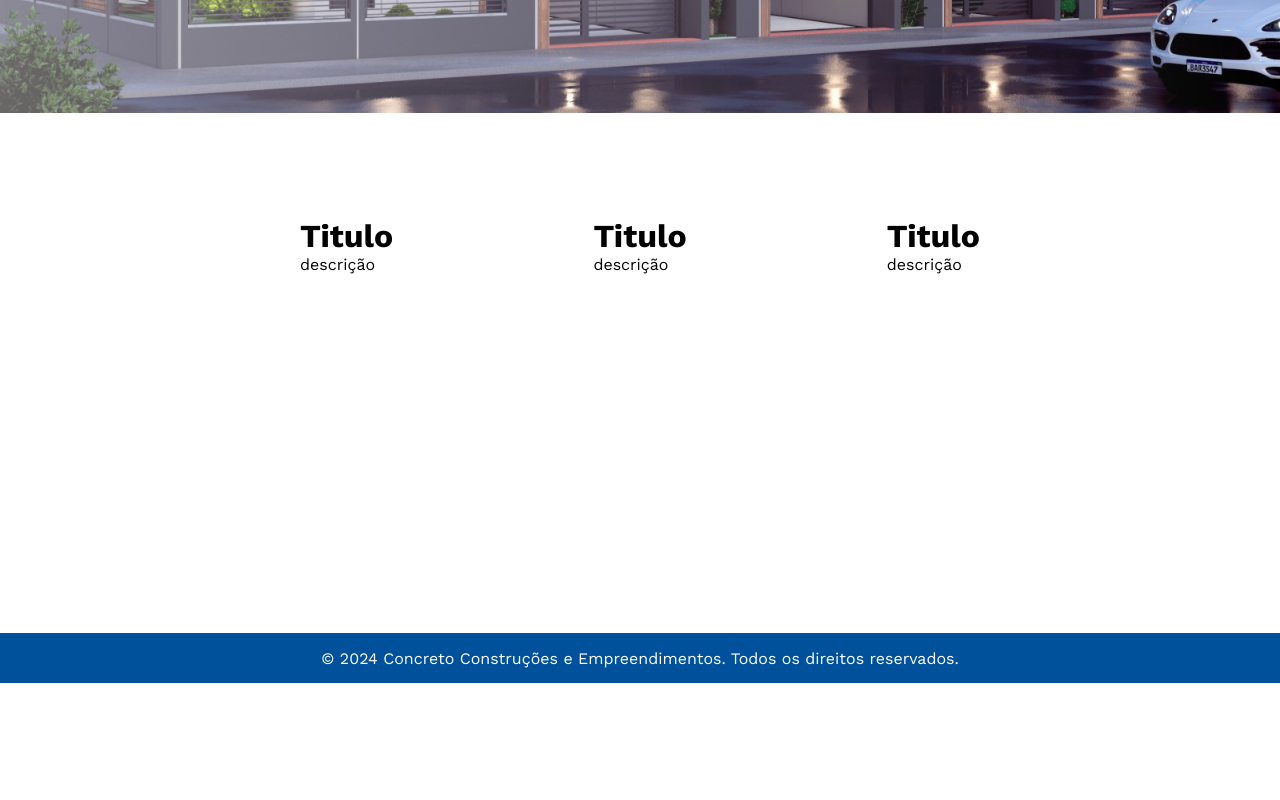
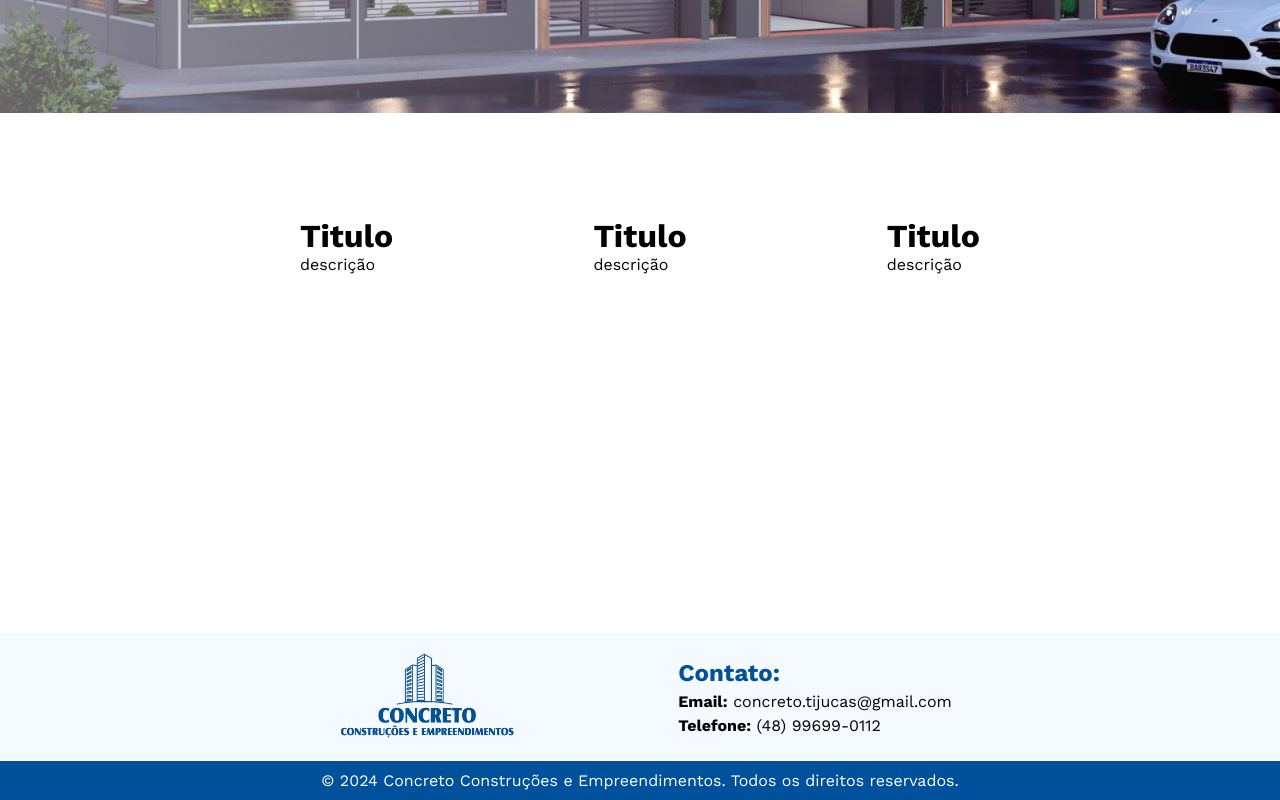
Before and after one commit to GregorySDaniel/concreto, a React (Vite) app: page / in a window 1280 px wide. Shown: the part 597-1397 px from the top of the page. Before the commit the page ends 1280 px from the top, so only its background shows below. Built offline with nearby package versions, Linux system fonts and the light colour scheme.

Commit message:
add footer contact infos

```diff
--- a/src/components/Footer/index.jsx
+++ b/src/components/Footer/index.jsx
@@ -1,9 +1,21 @@
-import { Container } from "./styles"
+import { Container, Info, Copyright } from "./styles"
+import Logo from "../../assets/footer-logo.png"
+import { MdEmail } from "react-icons/md";
 
 export function Footer(){
   return(
     <Container>
-      <p>© 2024 Concreto Construções e Empreendimentos. Todos os direitos reservados.</p>
+      <Info>
+        <img src={Logo} alt="Logo da Concreto" />
+        <div>
+          <h1>Contato:</h1>
+          <p><strong>Email:</strong> concreto.tijucas@gmail.com</p>
+          <p><strong>Telefone:</strong> (48) 99699-0112</p>
+        </div>
+      </Info>
+      <Copyright>
+        <p>© 2024 Concreto Construções e Empreendimentos. Todos os direitos reservados.</p>
+      </Copyright>
     </Container>
   )
 }
--- a/src/components/Footer/styles.js
+++ b/src/components/Footer/styles.js
@@ -2,16 +2,48 @@ import styled from "styled-components";
 
 export const Container = styled.footer`
   grid-area: footer;
+
   width: 100%;
   height: 100%;
-  padding: 10px 100px;
 
+  display: flex;
+  flex-direction: column;
+`;
+
+export const Info = styled.div`
+  background: ${({theme}) => theme.COLORS.BLUE_100};
+  padding: 20px 200px;
+  width: 100%;
+
+  display: flex;
+
+  justify-content: center;
+  align-items: center;
+  gap: 150px;
+
+  div {
+    display: flex;
+    flex-direction: column;
+    gap: 5px;
+  }
+
+  h1 {
+    font-size: 24px;
+    color: ${({theme})=> theme.COLORS.BLUE}
+  }
+
+  img {
+    width: 200px;
+  }
+`;
+
+export const Copyright = styled.div`
   background-color: ${({theme})=> theme.COLORS.BLUE};
-
   display: flex;
   align-items: center;
   justify-content: center;
 
+  padding: 10px;
 
   p {
     color: ${({theme})=>theme.COLORS.WHITE}
```
Also changed, not shown: src/assets/footer-logo.png (added).
